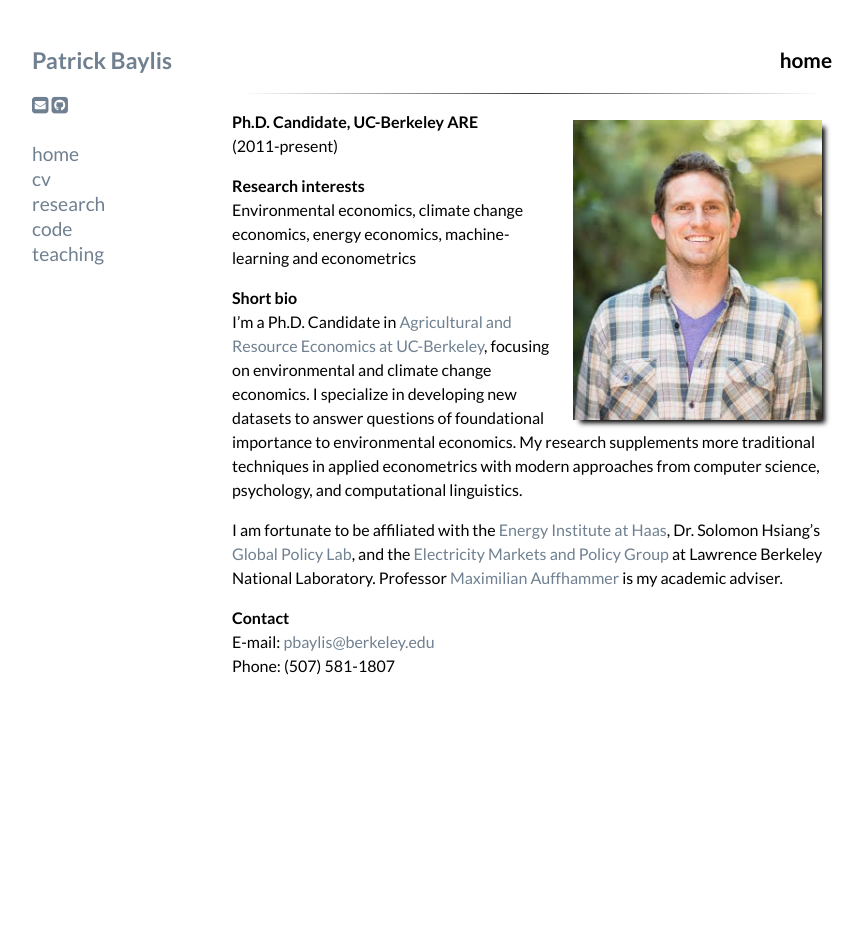
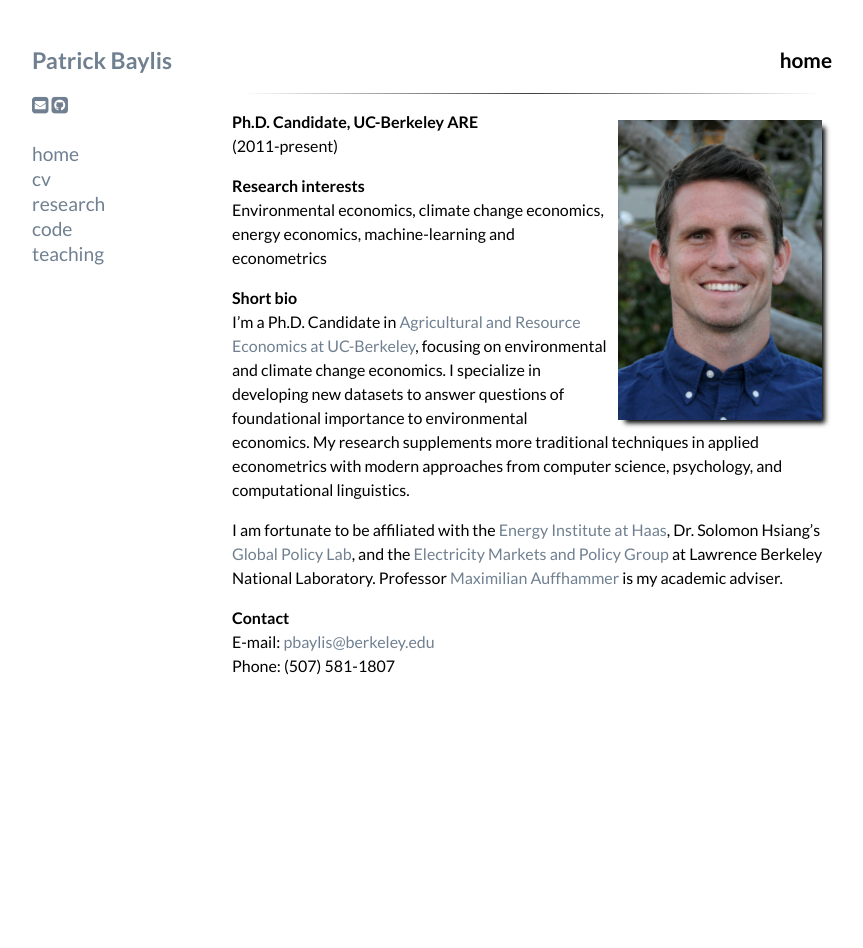
Before and after one commit to pbaylis/pbaylis.github.io, a Jekyll site: the page built from index.markdown, in a window 1280 px wide. Shown: the whole page, without its empty margins (208-1071 px from the left). Built offline with Jekyll 4.4.1, drawn with Linux system fonts in a browser that asks for light colours; nearby versions of some CDN libraries; Markdown is read by kramdown in place of the engine named in the settings.

Commit message:
headshot update

```diff
--- a/index.markdown
+++ b/index.markdown
@@ -5,7 +5,7 @@ title: Patrick Baylis
 <h1 align="right">home</h1>
 ***
 
-<img src="images/Patrick_Baylis.jpg" alt="headshot" height="300px" class="shadow" style="float:right; margin:10px 10px 10px 10px;" />
+<img src="images/baylis_headshot_blueshirt.jpg" alt="headshot" height="300px" class="shadow" style="float:right; margin:10px 10px 10px 10px;" />
 
 **Ph.D. Candidate, UC-Berkeley ARE** <br> (2011-present)
 
```
Also changed, not shown: images/IMG_0013.jpg (added), images/baylis_headshot_blueshirt.jpg (added), 1 other file.
